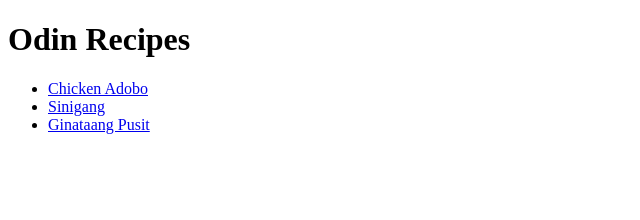
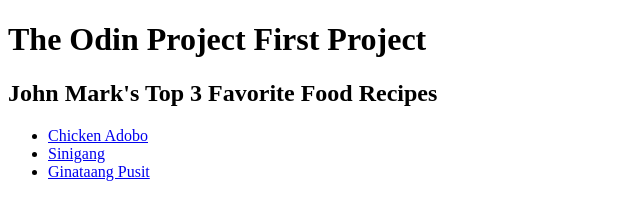
Before and after one commit to crxtzonceu/odin-recipes, a plain HTML site: page index.html in a window 1280 px wide. Shown: the whole page, without its empty margins (0-640 px from the left). Drawn offline with Linux system fonts and the light colour scheme.

Commit message:
Edited and Add some new content

```diff
--- a/index.html
+++ b/index.html
@@ -7,7 +7,11 @@
   </head>
 
   <body>
-    <h1>Odin Recipes</h1>
+    <header>
+      <h1>The Odin Project First Project</h1>
+
+      <h2>John Mark's Top 3 Favorite Food Recipes</h2>
+    </header>
 
     <ul>
       <li><a href="recipes/adobo.html">Chicken Adobo</a></li>
```
